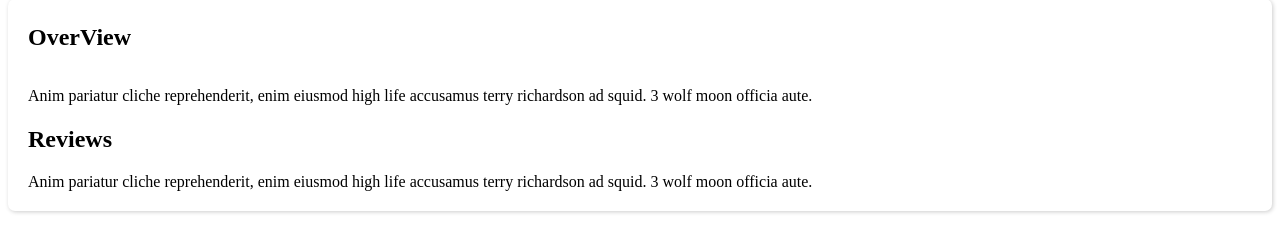
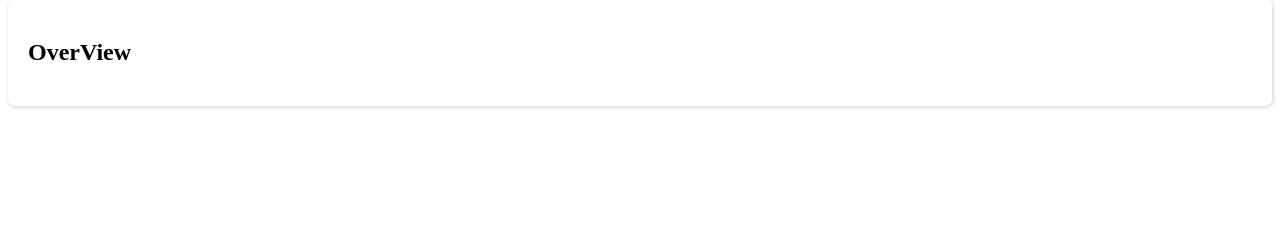
Before and after one commit to rookielzy/Learn-ReactJS, a React app in the folder Collapsible/: page / in a window 1280 px wide. Shown: the part 231-472 px from the top of the page. Built offline with nearby package versions, Linux system fonts and the light colour scheme.

Commit message:
Condition

```diff
--- a/Collapsible/src/js/App.js
+++ b/Collapsible/src/js/App.js
@@ -12,17 +12,9 @@ class App extends React.Component {
                 </header>
                 <div className="content">
                     <div className="panel-group">
-                        <Collapsible title="OverView"></Collapsible>
-                        <div className="panel">
-                            <div className="panel-heading">
-                                <h2>Reviews</h2>
-                            </div>
-                            <div className="panel-collapse">
-                                <div className="panel-body">
-                                    Anim pariatur cliche reprehenderit, enim eiusmod high life accusamus terry richardson ad squid. 3 wolf moon officia aute.
-                                </div>
-                            </div>
-                        </div>
+                        <Collapsible title="OverView">
+                            <p>test test test test test test test test test test test test</p>
+                        </Collapsible>
                     </div>
                 </div>
             </div>
--- a/Collapsible/src/js/Collapsible.js
+++ b/Collapsible/src/js/Collapsible.js
@@ -4,16 +4,26 @@ import PropTypes from 'prop-types'
 class Collapsible extends React.Component {
     constructor(props) {
         super(props)
+        this.state = {
+            isExpanded: false
+        }
+        this.handleToggle = this.handleToggle.bind(this)
+    }
+    handleToggle(e) {
+        e.preventDefault()
+        this.setState({
+            isExpanded: !this.state.isExpanded
+        })
     }
     render() {
         return(
-            <div className="panel">
+            <div className={`panel ${this.state.isExpanded ? 'is-expanded' : ''}`} onClick={e => this.handleToggle(e)}>
                 <div className="panel-heading">
                     <h2>{this.props.title}</h2>
                 </div>
                 <div className="panel-collapse">
                     <div className="panel-body">
-                        <p>Anim pariatur cliche reprehenderit, enim eiusmod high life accusamus terry richardson ad squid. 3 wolf moon officia aute.</p>
+                        {this.props.children}
                     </div>
                 </div>
             </div>
@@ -22,7 +32,7 @@ class Collapsible extends React.Component {
 }
 
 Collapsible.propTypes = {
-    title: PropTypes.string
+    title: PropTypes.string,
 }
 
 export default Collapsible
--- a/Collapsible/src/scss/app.scss
+++ b/Collapsible/src/scss/app.scss
@@ -69,30 +69,30 @@ header {
 // }
 
 /* Simple CSS transition of max-height */
-// .panel {
-//     .panel-collapse {
-//         max-height: 0;
-//         overflow: hidden;
-//         transition: max-height 0.5s cubic-bezier(.525,.66,.495,1.4);
-//     }
-//     &.is-expanded {
-//         .panel-collapse {
-//             max-height: 200px
-//         }
-//     }
-// }
+.panel {
+    .panel-collapse {
+        max-height: 0;
+        overflow: hidden;
+        transition: max-height 0.5s cubic-bezier(.525,.66,.495,1.4);
+    }
+    &.is-expanded {
+        .panel-collapse {
+            max-height: 200px
+        }
+    }
+}
 
 /* JS calculated height - the most accurate */
-.panel {
-    .panel-heading {
-        cursor: pointer;
-    }
-    .panel-collapse {
-        overflow: hidden;
-        transition: height 0.3s ease-out;
-    }
-    .panel-body {
-        border: none !important;
-    }
-    h2 {margin-top: 5px !important;}
-}
+// .panel {
+//     .panel-heading {
+//         cursor: pointer;
+//     }
+//     .panel-collapse {
+//         overflow: hidden;
+//         transition: height 0.3s ease-out;
+//     }
+//     .panel-body {
+//         border: none !important;
+//     }
+//     h2 {margin-top: 5px !important;}
+// }
```
